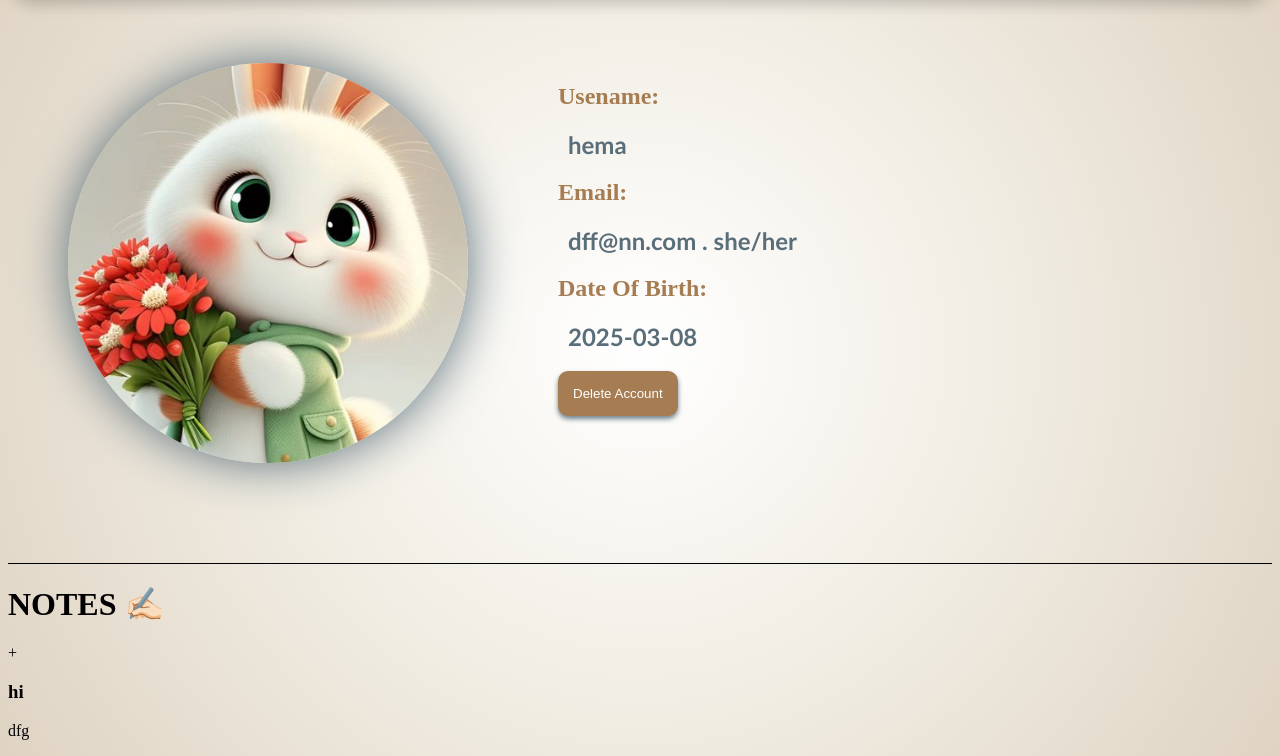
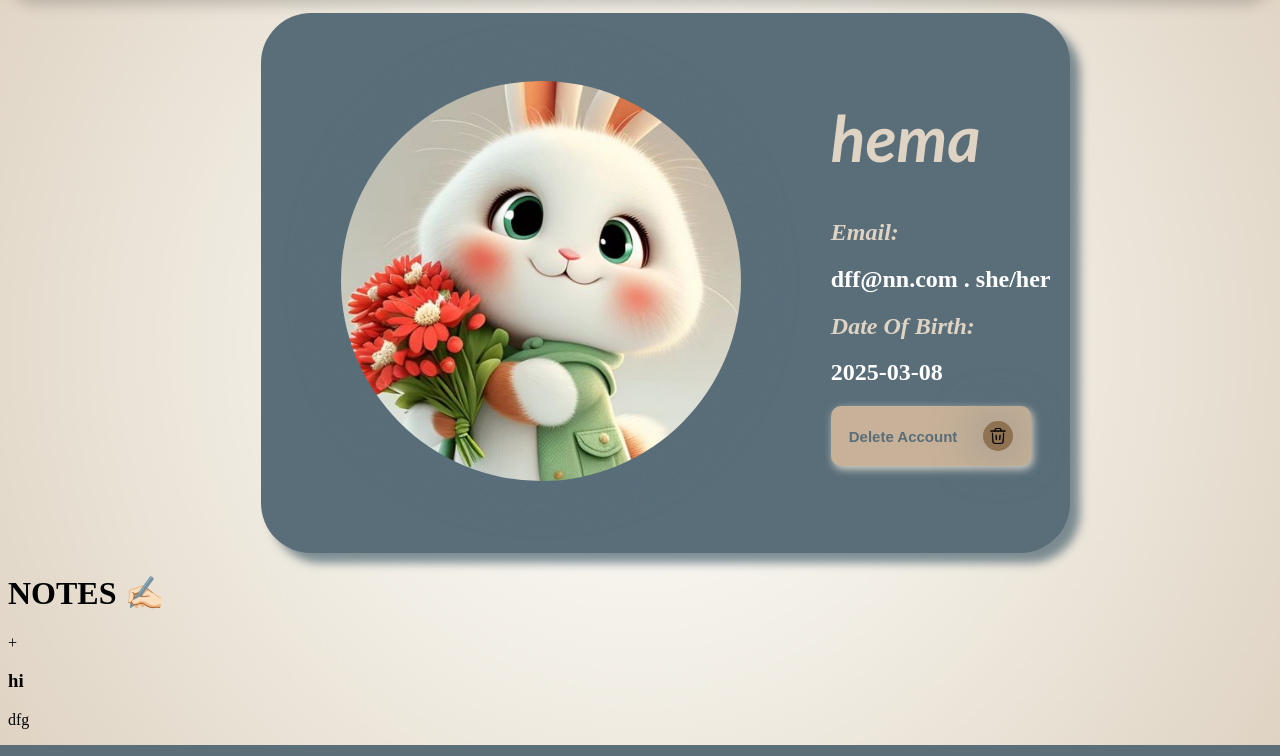
Before and after one commit to srushtisoni08/Note_taking, a Flask app: page /dashboard in a window 1280 px wide. Shown: the part 63-819 px from the top of the page. Run offline with Flask 3, Linux system fonts and the light colour scheme; a user stored in the database is signed in.

Commit message:
style: dashboad

```diff
--- a/static/main.css
+++ b/static/main.css
@@ -23,9 +23,16 @@
 .image{
     display: flex;
     gap: 150px;
-    margin-top: 5% ;
-    box-shadow: 0 1px 0 black;
+    margin-top: 1% ;
     height: 500px;
+    background-color: #596e79;
+    box-shadow: 10px 10px 10px #596e79c4;
+    align-items: center;
+    border-radius: 50px;
+    width: fit-content;
+    justify-content: center;
+    margin-inline-start: 20%;
+    padding: 20px;
 }
 .image img{
     border-radius: 50%;
@@ -39,23 +46,44 @@
     background: radial-gradient(circle, #fff,#f0ece2, #dfd3c3);
 }
 .main{
-    color: #A67C52;
+    color: #dfd3c3;
+    font-style: oblique;
 }
 .data button{
-    color: #ffffff;
-    background-color: #A67C52;
+    color: #596e79;
+    font-weight: bold;
+    background-color: #c7b198;
     padding: 15px 15px 15px 15px;
     border: none;
-    box-shadow: 0 3px 5px #596e79db;
+    box-shadow: 2px 3px 8px #fff1e2cd;
     border-radius: 10px;
+    width: 200px;
+    height: fit-content;
+    display: flex;
+    justify-content: center;
+    align-items: center;
+    font-size: 15px;
 }
 .data button:hover{
-    background-color: rgb(197, 55, 55);
+    background-color: rgb(255, 84, 84);
     transform: scale(1.01);
-    box-shadow: 2px 3px 7px #596e79db;
+    box-shadow: 2px 3px 15px #fff1e2cd;
+    color: white;
 }
 .data .info{
-    color: #596e79;
-    font-family: 'Gill Sans', 'Gill Sans MT', Calibri, 'Trebuchet MS', sans-serif;
-    padding-left: 10px;
+    color: #ffffff;
+    font-style: inherit;
 }
+#name{
+    margin-top: 0%;
+    font-size: 4rem;
+    font-style: italic;
+    font-family: 'Trebuchet MS', 'Lucida Sans Unicode', 'Lucida Grande', 'Lucida Sans', Arial, sans-serif;
+    color: #dfd3c3;
+}
+.data button img{
+    height: 20px;
+    width: 20px;
+    background-color: #8e7252;
+    padding: 5px;
+}
--- a/templates/index.html
+++ b/templates/index.html
@@ -6,7 +6,6 @@
     <link rel="stylesheet" href="static\main.css">
 {% endblock %}
 {% block body%}
-
     {% if msg %}
     <script>
         window.onload = function() {
@@ -25,9 +24,8 @@
             <img src="static\images\i{{user.number}}.jpg" alt="profile image">
         </div>
         <div class="data">
-            <h2 class="main">Usename:</h2>
-            <h2 class="info">{{ user.name }}</h2>
-            <h2 class="main">Email:</h2>
+            <h1 id="name">{{ user.name }}</h1>
+            <h2 class="main">Email:
             {% if user.gender== "female" %}
                 <h2 class="info">{{ user.email }} . she/her </h2>
                 {% elif user.gender == "male" %}
@@ -35,10 +33,11 @@
                 {% else %}
                 <h2 class="info">{{ user.email }}</h2>
             {% endif %}
-            <h2 class="main">Date Of Birth:</h2>
-            <h2 class="info">{{user.dob}}</h2>
+            </h2>
+            <h2 class="main">Date Of Birth: <h2 class="info">{{ user.dob }}</h2></h2>
+            <!-- <h2 class="info">{{user.dob}}</h2> -->
             <form action="/delete_data" method="post">
-                <button>Delete Account</button>
+                <button>Delete Account <img src="static\image\trash.png" alt="trash image"></button>
             </form>
         </div>
     </div>
```
Also changed, not shown: instance/database.db, static/image/trash.png (added), 2 other files.
